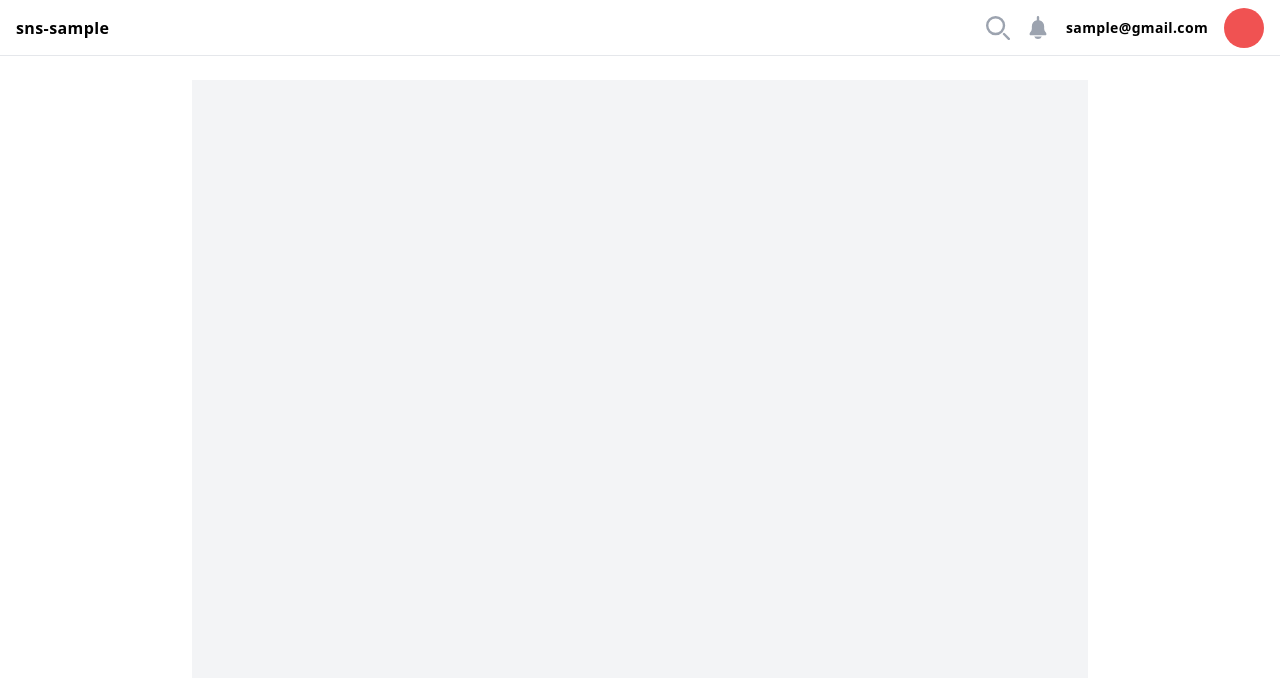
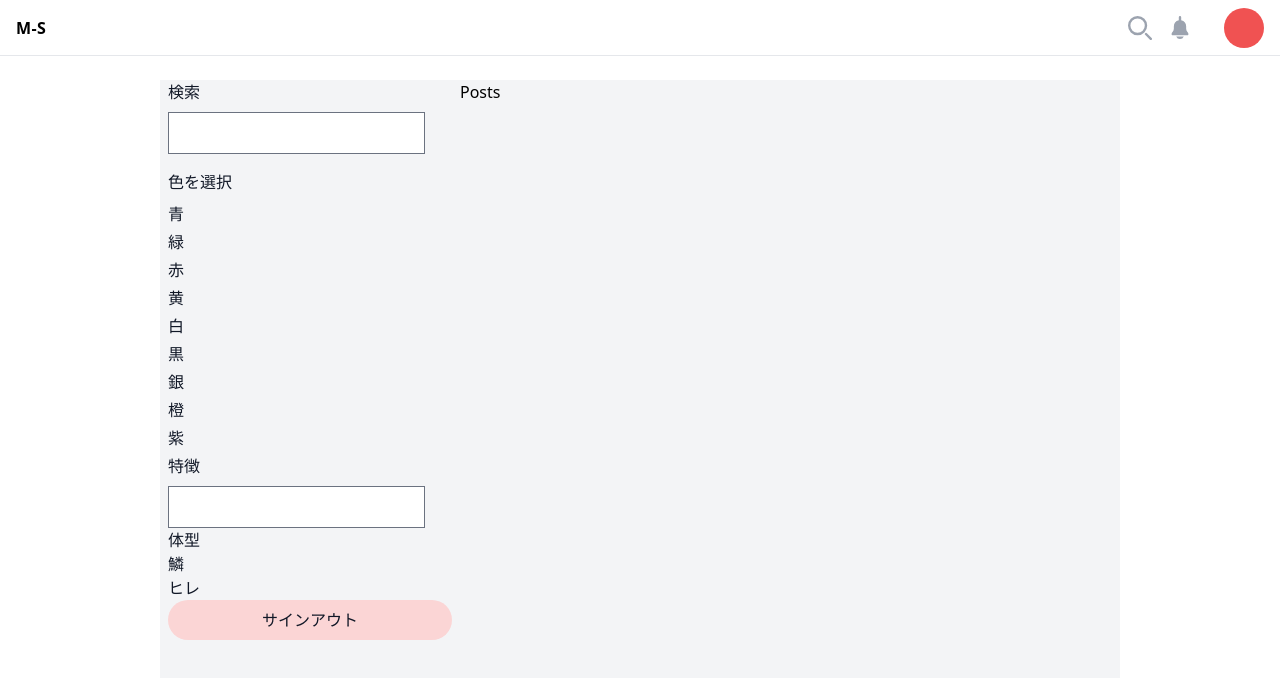
Before and after one commit to Takapon2512/sns-sample, a Next.js app in the folder client/: page /share in a window 1280 px wide. Shown: the top 678 px of the page. Built offline with nearby package versions, Linux system fonts and the light colour scheme; no server answers.

Commit message:
Add Authentication

```diff
--- a/client/src/components/layout/main.tsx
+++ b/client/src/components/layout/main.tsx
@@ -14,7 +14,7 @@ const MainLayout = ({ children }: { children: React.ReactNode }) => {
 
     return (
         <>
-            <main id="main" className='min-h-screen opacity-0 flex w-4/5 max-w-[896px] m-auto bg-gray-100 mt-20'>
+            <main id="main" className='min-h-screen opacity-0 flex w-4/5 max-w-[960px] m-auto bg-gray-100 mt-20'>
                 { children }
             </main>
         </>
--- a/client/src/components/shareComponents/Header.tsx
+++ b/client/src/components/shareComponents/Header.tsx
@@ -1,11 +1,14 @@
 import React from 'react';
+import { useAuth } from '@/context/auth';
 
 const Header = () => {
+    const { user } = useAuth();
+
     return (
         <header className='h-14 px-4 border-b fixed w-full top-0 z-10 bg-white'>
             <div className='h-full flex justify-between items-center w-full mx-auto'>
                 <div className='font-bold tracking-wide'>
-                    sns-sample
+                    M-S
                 </div>
                 <div className='text-sm font-bold flex items-center'>
                     <div className='flex items-center mr-4'>
@@ -21,7 +24,7 @@ const Header = () => {
                         </button>
                     </div>
                     <div className='text-sm font-bold flex items-center'>
-                        <span className='tracking-wide'>sample@gmail.com</span>
+                        <span className='tracking-wide'>{ user ? user.email : "" }</span>
                         <span className='bg-red-500 block w-10 h-10 rounded-full ml-4'></span>
                     </div>
                 </div>
--- /dev/null
+++ b/client/src/components/shareComponents/Main.tsx
@@ -0,0 +1,16 @@
+import React from 'react';
+
+//components
+import Sidebar from './mainComponents/sidebar';
+import Posts from './mainComponents/posts';
+
+const Main = () => {
+    return (
+        <>
+        <Sidebar />
+        <Posts />
+        </>
+    );
+};
+
+export default Main;
--- /dev/null
+++ b/client/src/components/shareComponents/mainComponents/posts.tsx
@@ -0,0 +1,9 @@
+import React from 'react';
+
+const Posts = () => {
+    return (
+        <div>Posts</div>
+    );
+};
+
+export default Posts;
--- /dev/null
+++ b/client/src/components/shareComponents/mainComponents/sidebar.tsx
@@ -0,0 +1,77 @@
+import React from 'react';
+import Router, { useRouter } from 'next/router';
+
+//firebase
+import { app } from '@/lib/firebase';
+import { getAuth, signOut } from 'firebase/auth';
+
+
+const Sidebar = () => {
+    const router = useRouter();
+    const colors = ["青", "緑", "赤", "黄", "白", "黒", "銀", "橙", "紫"];
+
+    const handleSignOut = () => {
+        const auth = getAuth(app);
+
+        signOut(auth)
+        .then(() => {
+            console.log("ログアウト成功");
+            router.push("/");
+        })
+        .catch((err) => {
+            console.error(err);
+        });
+    };
+
+    return (
+        <>
+        <ul className='w-[300px] text-gray-900'>
+            <li className='mb-4 px-2'>
+                <span className='w-full block mb-2'>検索</span>
+                <input type="text" />
+            </li>
+            <li className='px-2'>
+                <span className='w-full block mb-2'>色を選択</span>
+                <ul>
+                    {
+                        colors.map((color) => (
+                            <li
+                            key={color}
+                            className='mb-1'
+                            >
+                                <p>
+                                    {color}
+                                </p>
+                            </li>
+                        ))
+                    }
+                </ul>
+            </li>
+            <li className='px-2'>
+                <span className='w-full block mb-2'>特徴</span>
+                <div>
+                    <input type="text" />
+                    <ul>
+                        <li>体型</li>
+                        <li>鱗</li>
+                        <li>ヒレ</li>
+                    </ul>
+                </div>
+            </li>
+            {
+                //仮のボタン
+            }
+            <li className='px-2'>
+                <button
+                className='bg-red-200 w-full py-2 rounded-full hover:bg-red-300 transition-all'
+                onClick={handleSignOut}
+                >
+                    サインアウト
+                </button>
+            </li>
+        </ul>
+        </>
+    );
+};
+
+export default Sidebar;
--- a/client/src/components/topComponents/mainComponents/rightcomponent.tsx
+++ b/client/src/components/topComponents/mainComponents/rightcomponent.tsx
@@ -3,10 +3,11 @@ import { useRouter } from 'next/router';
 
 //firebase
 import { app } from '@/lib/firebase';
-import { createUserWithEmailAndPassword, getAuth } from 'firebase/auth';
+import { createUserWithEmailAndPassword, getAuth, signInWithEmailAndPassword } from 'firebase/auth';
 
 const RightComponent = () => {
   const [isCreateAccount, setIsCreateAccount] = useState<boolean>(false);
+  const [isLoginAccount, setIsLoginAccount] = useState<boolean>(false);
   const [allowCreate, setAllowCreate] = useState<boolean>(false);
   const [email, setEmail] = useState<string>("");
   const [password, setPassword] = useState<string>("");
@@ -40,6 +41,38 @@ const RightComponent = () => {
   const emailSignUp = (email: string, password: string) => {
     const auth = getAuth(app);
 
+    createUserWithEmailAndPassword(auth, email, password)
+    .then((userCredential) => {
+      const user = userCredential.user;
+      console.log(user);
+
+      router.push({
+        pathname: "/share",
+        query: { user: user.uid }
+      });
+    })
+    .catch((err) => {
+      console.error(err);
+    });
+  };
+
+  //ログイン処理(メールアドレス)
+  const emailLogin = (email: string, password: string) => {
+    const auth = getAuth(app);
+
+    signInWithEmailAndPassword(auth, email, password)
+    .then((userCredential) => {
+      const user = userCredential.user;
+      console.log(user);
+
+      router.push({
+        pathname: "/share",
+        query: { user: user.uid }
+      });
+    })
+    .catch((err) => {
+      console.error(err);
+    });
   };
 
   useEffect(() => {
@@ -66,6 +99,12 @@ const RightComponent = () => {
             onClick={() => setIsCreateAccount(true)}
             >
                 アカウントを作成
+            </button>
+            <button
+            className='w-2/5 text-white bg-green-700 h-12 rounded-full mb-4 min-w-240 hover:bg-green-600 transition-all'
+            onClick={() => setIsLoginAccount(true)}
+            >
+                ログイン
             </button>
             <button
             className='w-2/5 min-w-240'
@@ -120,6 +159,50 @@ const RightComponent = () => {
         <></>
       )
     }
+    {
+      isLoginAccount ? (
+      <div>
+        <div
+        className='absolute bg-stone-900 w-full h-full opacity-70 top-0 left-0 z-10'
+        onClick={() => setIsLoginAccount(false)}
+        >
+        </div>
+        <div className='absolute bg-gray-50 top-[38%] left-[40%] left-3/10 z-20 px-8 py-12 rounded-md text-gray-900 w-2/5'>
+          <h2 className='text-2xl font-bold mb-4'>
+            ログインする
+          </h2>
+          <div className='flex flex-wrap justify-end'>
+            <input
+            type="email"
+            placeholder='sample@gmail.com'
+            className='w-full mb-4'
+            onChange={(e) => handleEmail(e)}
+            />
+            <input
+            type="password"
+            placeholder='パスワードを入力'
+            className='w-full mb-1'
+            onChange={(e) => handlePassword(e)}
+            />
+            <span
+            className='w-full mb-4 text-sm text-gray-500'
+            >
+              パスワードは8文字以上で英数字と記号を使用してください。
+            </span>
+            <button
+            className='w-40 bg-blue-600 text-white h-12 rounded-full hover:bg-blue-500 transition-all disabled:bg-gray-300'
+            disabled={allowCreate ? false : true}
+            onClick={() => emailLogin(email, password)}
+            >
+              ログイン
+            </button>
+          </div>
+        </div>
+      </div>
+      ) : (
+        <></>
+      )
+    }
     </>
   );
 };
--- /dev/null
+++ b/client/src/context/auth.tsx
@@ -0,0 +1,43 @@
+import React, { createContext, useContext, useState, useEffect } from "react";
+
+//firebase
+import { User, getAuth } from "firebase/auth";
+import { app } from "@/lib/firebase";
+
+//type
+interface AuthContextType {
+    user: User | null;
+}
+
+const AuthContext = createContext<AuthContextType>({
+    user: null
+});
+
+export const useAuth = () => {
+    return useContext(AuthContext);
+};
+
+export const AuthProvider = ({ children }: { children: React.ReactNode }) => {
+    const [user, setUser] = useState<User | null>(null);
+
+    const value = {
+        user: user
+    };
+
+    useEffect(() => {
+        const auth = getAuth(app);
+        const unSubscribe = auth.onAuthStateChanged((userCredential) => {
+            if (userCredential) {
+                setUser(userCredential);
+            } else {
+                setUser(null);
+            };
+        });
+
+        return () => {
+            unSubscribe();
+        };
+    }, []);
+
+    return <AuthContext.Provider value={value}>{children}</AuthContext.Provider>
+};
--- a/client/src/lib/firebase.ts
+++ b/client/src/lib/firebase.ts
@@ -2,13 +2,21 @@ import { initializeApp } from "firebase/app";
 import "firebase/auth";
 
 // Your web app's Firebase configuration
+// const firebaseConfig = {
+//   apiKey: process.env.API_KEY,
+//   authDomain: process.env.AUTH_DOMAIN,
+//   projectId: process.env.PROJECT_ID,
+//   storageBucket: process.env.STORAGE_BUCKET,
+//   messagingSenderId: process.env.MESSAGING_SENDER_ID,
+//   appId: process.env.APP_ID
+// };
 const firebaseConfig = {
-  apiKey: process.env.API_KEY,
-  authDomain: process.env.AUTH_DOMAIN,
-  projectId: process.env.PROJECT_ID,
-  storageBucket: process.env.STORAGE_BUCKET,
-  messagingSenderId: process.env.MESSAGING_SENDER_ID,
-  appId: process.env.APP_ID
+  apiKey: "AIzaSyAkiNSiQu6yko3I7z2WMRg1pkXJQu-IsiU",
+  authDomain: "sns-sample-c20b2.firebaseapp.com",
+  projectId: "sns-sample-c20b2",
+  storageBucket: "sns-sample-c20b2.appspot.com",
+  messagingSenderId: "688031245751",
+  appId: "1:688031245751:web:96d9d7c0943af9702c3432"
 };
 
 //初期化
--- a/client/src/pages/_app.tsx
+++ b/client/src/pages/_app.tsx
@@ -1,6 +1,14 @@
-import '@/styles/globals.css'
-import type { AppProps } from 'next/app'
+import '@/styles/globals.css';
+import type { AppProps } from 'next/app';
+
+import { AuthProvider } from '@/context/auth';
 
 export default function App({ Component, pageProps }: AppProps) {
-  return <Component {...pageProps} />
-}
+  return (
+    <>
+    <AuthProvider>
+      <Component {...pageProps} />
+    </AuthProvider>
+    </>
+  );
+};
--- a/client/src/pages/share.tsx
+++ b/client/src/pages/share.tsx
@@ -4,6 +4,7 @@ import Head from 'next/head';
 //components
 import Header from '@/components/shareComponents/Header';
 import MainLayout from '@/components/layout/main';
+import Main from '@/components/shareComponents/Main';
 
 const Share = () => {
   return (
@@ -13,7 +14,7 @@ const Share = () => {
     </Head>
     <Header />
     <MainLayout>
-
+      <Main />
     </MainLayout>
     </>
   );
```
